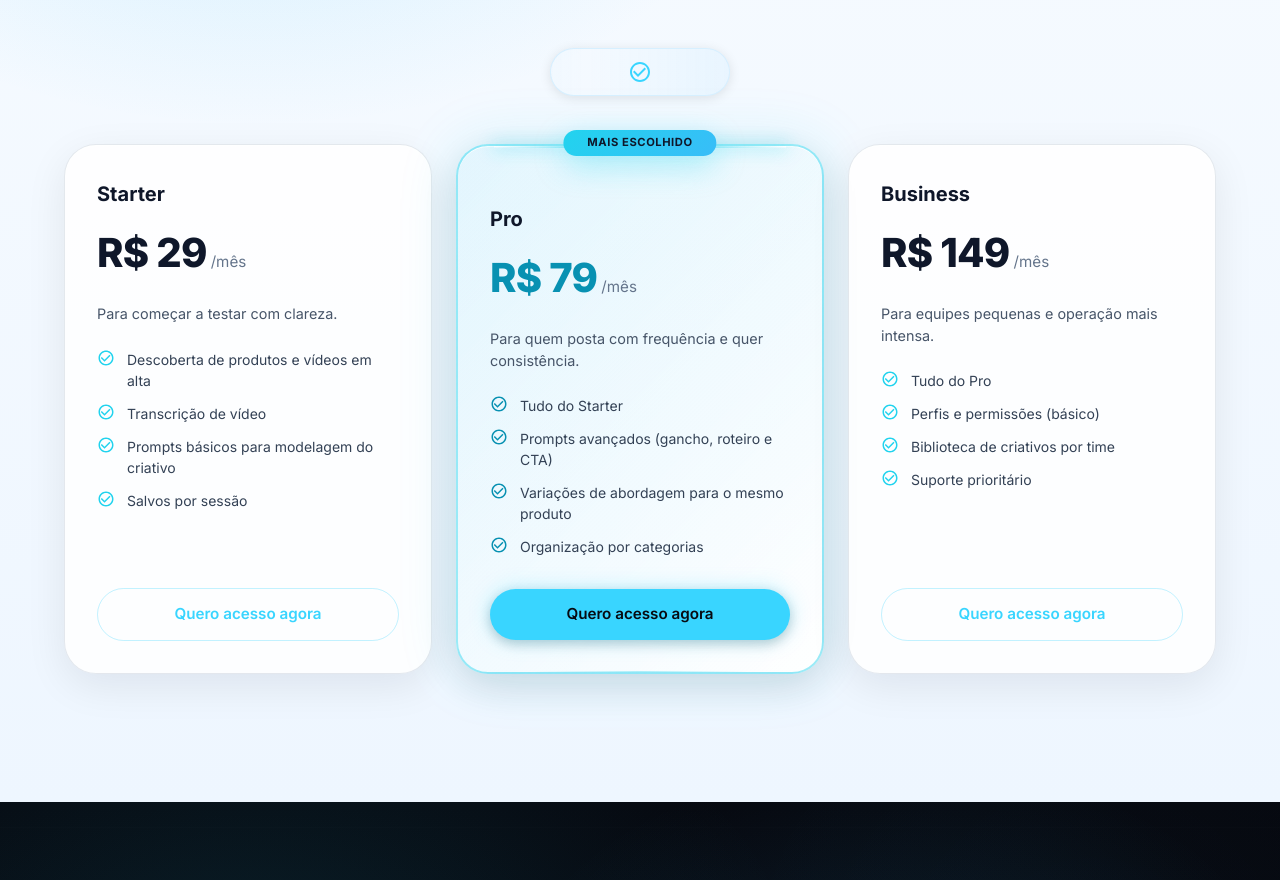
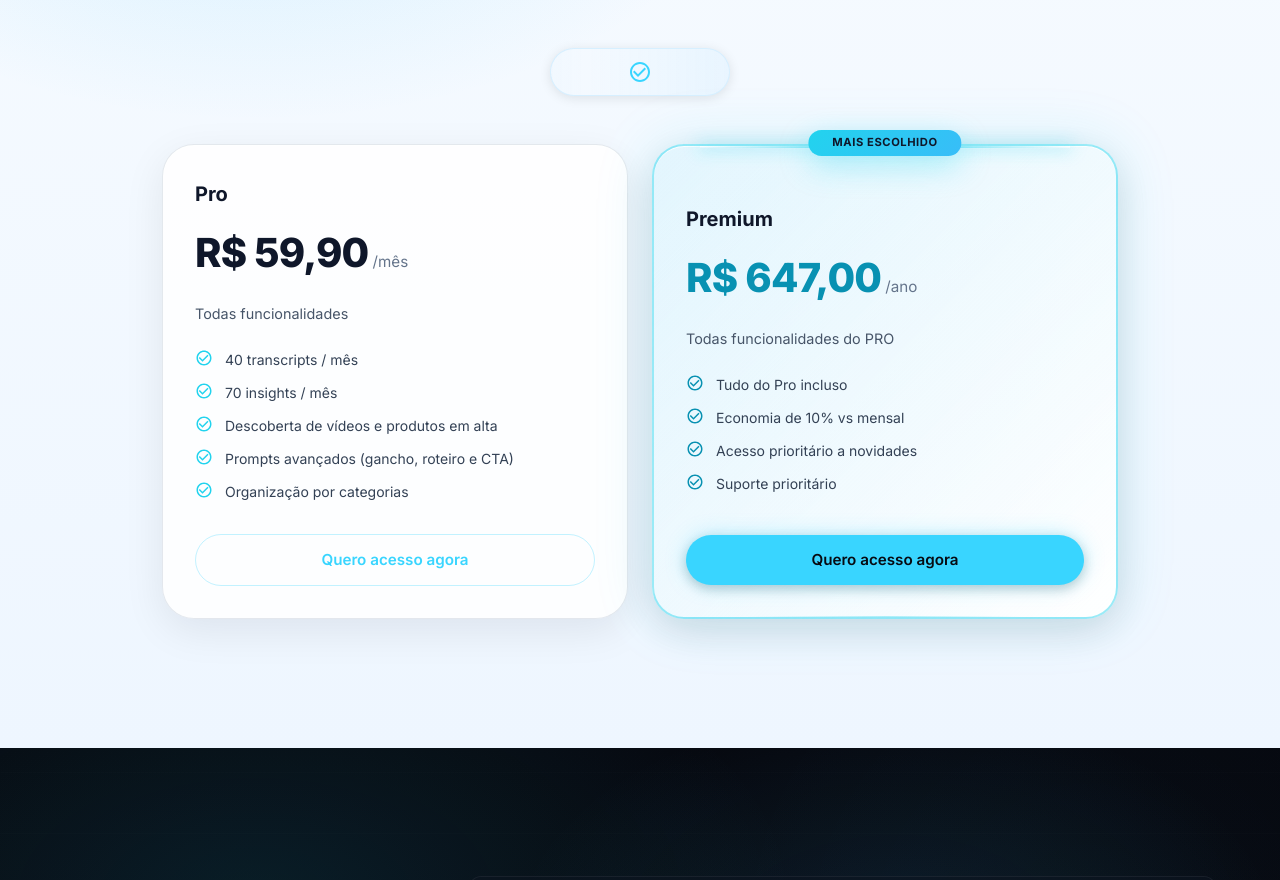
Before and after one commit to programistica/hyppado, a Next.js app: page / in a window 1280 px wide. Shown: the part 5440-6320 px from the top of the page. Built offline with nearby package versions, Linux system fonts and the light colour scheme.

Commit message:
feat: atualiza planos para PRO mensal e PREMIUM anual
- Remove plano Starter e Business
- PRO: R$ 59,90/mês com 40 transcripts e 70 insights
- PREMIUM: R$ 647,00/ano com tudo do PRO + benefícios
- Ajusta grid para 2 cards centralizados (md=5)

```diff
--- a/app/data/plans.ts
+++ b/app/data/plans.ts
@@ -11,46 +11,33 @@ export interface Plan {
 
 export const PLANS: Plan[] = [
   {
-    id: "starter",
-    name: "Starter",
-    price: "R$ 29",
+    id: "pro",
+    name: "Pro",
+    price: "R$ 59,90",
     period: "mês",
-    description: "Para começar a testar com clareza.",
+    description: "Todas funcionalidades",
     features: [
-      "Descoberta de produtos e vídeos em alta",
-      "Transcrição de vídeo",
-      "Prompts básicos para modelagem do criativo",
-      "Salvos por sessão",
+      "40 transcripts / mês",
+      "70 insights / mês",
+      "Descoberta de vídeos e produtos em alta",
+      "Prompts avançados (gancho, roteiro e CTA)",
+      "Organização por categorias",
     ],
     highlight: false,
   },
   {
-    id: "pro",
-    name: "Pro",
-    price: "R$ 79",
-    period: "mês",
-    description: "Para quem posta com frequência e quer consistência.",
+    id: "premium",
+    name: "Premium",
+    price: "R$ 647,00",
+    period: "ano",
+    description: "Todas funcionalidades do PRO",
     features: [
-      "Tudo do Starter",
-      "Prompts avançados (gancho, roteiro e CTA)",
-      "Variações de abordagem para o mesmo produto",
-      "Organização por categorias",
+      "Tudo do Pro incluso",
+      "Economia de 10% vs mensal",
+      "Acesso prioritário a novidades",
+      "Suporte prioritário",
     ],
     highlight: true,
     badge: "Mais escolhido",
   },
-  {
-    id: "business",
-    name: "Business",
-    price: "R$ 149",
-    period: "mês",
-    description: "Para equipes pequenas e operação mais intensa.",
-    features: [
-      "Tudo do Pro",
-      "Perfis e permissões (básico)",
-      "Biblioteca de criativos por time",
-      "Suporte prioritário",
-    ],
-    highlight: false,
-  },
 ];
--- a/app/page.tsx
+++ b/app/page.tsx
@@ -2882,7 +2882,7 @@ export default function HomePage() {
                     item
                     xs={12}
                     sm={6}
-                    md={4}
+                    md={5}
                     key={plan.id}
                     sx={{ overflow: "visible" }}
                   >
```
